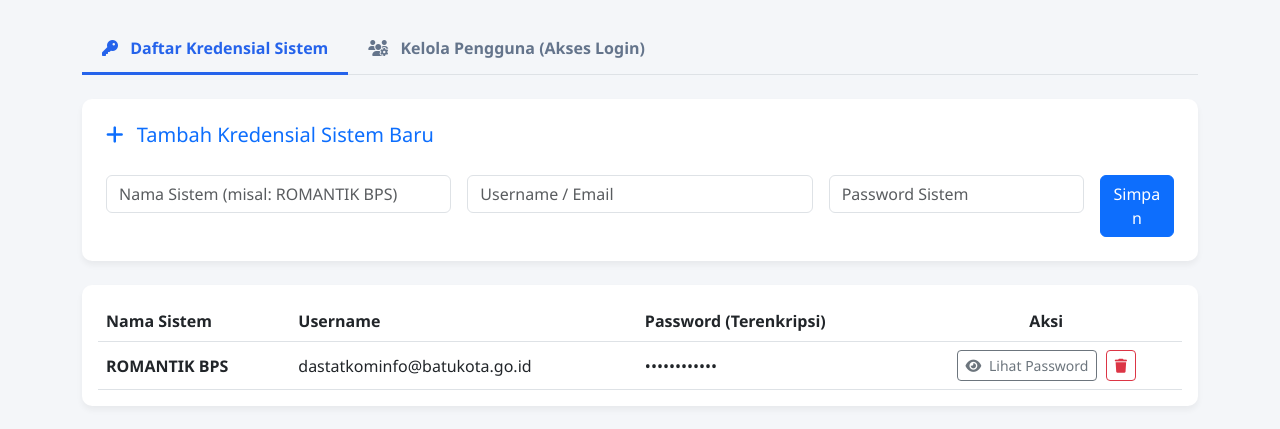
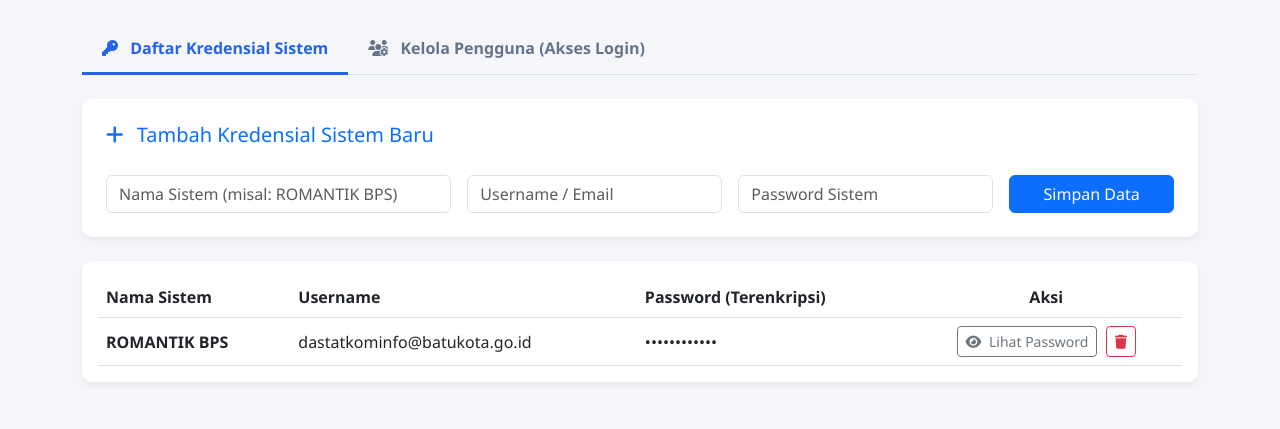
Before and after one commit to 230601110057-blip/kredensial-diskominfo, a Flask app: page /dashboard in a window 1280 px wide. Shown: the part 50-479 px from the top of the page. Run offline with Flask 3, Linux system fonts and the light colour scheme; a user stored in the database is signed in; data comes from the database, SQL or seed files in the repository.

Commit message:
Add files via upload

```diff
--- a/templates/dashboard.html
+++ b/templates/dashboard.html
@@ -22,7 +22,7 @@
         <span class="navbar-brand mb-0 h1"><i class="fa-solid fa-shield-halved me-2"></i> Manajemen Kredensial</span>
         <div class="text-white">
             <span class="me-3"><i class="fa-solid fa-user me-1"></i> {{ session.get('username') }} (<strong>{{ session.get('role') }}</strong>)</span>
-            <a href="/logout" class="btn btn-outline-light btn-sm"><i class="fa-solid fa-right-from-bracket"></i> Keluar</a>
+            <a href="{{ url_for('logout') if 'logout' in endpoints else '/logout' }}" class="btn btn-outline-light btn-sm"><i class="fa-solid fa-right-from-bracket"></i> Keluar</a>
         </div>
     </nav>
 
@@ -67,18 +67,20 @@
                 {% if session.get('role')|lower == 'admin' %}
                 <div class="card p-4 mb-4">
                     <h5 class="card-title text-primary"><i class="fa-solid fa-plus me-2"></i> Tambah Kredensial Sistem Baru</h5>
-                    <form action="/add_credential" method="POST" class="row g-3 mt-1">
+                    <!-- Form disesuaikan agar mencari route otomatis atau fallback -->
+                    <form action="/add_credential" method="POST" class="row g-3 mt-1 align-items-center">
                         <div class="col-md-4">
                             <input type="text" name="service_name" class="form-control" placeholder="Nama Sistem (misal: ROMANTIK BPS)" required>
                         </div>
-                        <div class="col-md-4">
+                        <div class="col-md-3">
                             <input type="text" name="username" class="form-control" placeholder="Username / Email" required>
                         </div>
                         <div class="col-md-3">
                             <input type="password" name="password" class="form-control" placeholder="Password Sistem" required>
                         </div>
-                        <div class="col-md-1">
-                            <button type="submit" class="btn btn-primary w-100">Simpan</button>
+                        <!-- Ukuran Tombol Diperbesar jadi col-md-2 agar TIDAK TERPOTONG -->
+                        <div class="col-md-2">
+                            <button type="submit" class="btn btn-primary w-100 text-nowrap">Simpan Data</button>
                         </div>
                     </form>
                 </div>
@@ -130,21 +132,22 @@
                 <!-- FORM TAMBAH PENGGUNA BARU -->
                 <div class="card p-4 mb-4">
                     <h5 class="card-title text-success"><i class="fa-solid fa-user-plus me-2"></i> Tambah Pengguna / Akses User Baru</h5>
-                    <form action="/add_user" method="POST" class="row g-3 mt-1">
+                    <form action="/add_user" method="POST" class="row g-3 mt-1 align-items-center">
                         <div class="col-md-4">
                             <input type="text" name="username" class="form-control" placeholder="Masukkan Username Baru" required>
                         </div>
-                        <div class="col-md-4">
+                        <div class="col-md-3">
                             <input type="password" name="password" class="form-control" placeholder="Masukkan Password Baru" required>
                         </div>
-                        <div class="col-md-2">
+                        <div class="col-md-3">
                             <select name="role" class="form-select">
                                 <option value="staf">Staf / PKL</option>
                                 <option value="admin">Admin</option>
                             </select>
                         </div>
+                        <!-- Ukuran Tombol Diperbesar jadi col-md-2 agar TIDAK TERPOTONG -->
                         <div class="col-md-2">
-                            <button type="submit" class="btn btn-success w-100">Simpan User</button>
+                            <button type="submit" class="btn btn-success w-100 text-nowrap">Simpan User</button>
                         </div>
                     </form>
                 </div>
@@ -200,9 +203,28 @@
         function togglePassword(id) {
             const field = document.getElementById(`pass-field-${id}`);
             if (field.innerText === '••••••••••••') {
+                // Coba ambil password dari API Flask
                 fetch(`/get_password/${id}`)
+                    .then(res => {
+                        if (!res.ok) {
+                            return fetch(`/lihat_password/${id}`);
+                        }
+                        return res;
+                    })
                     .then(res => res.json())
-                    .then(data => { field.innerText = data.password; });
+                    .then(data => {
+                        if (data.password) {
+                            field.innerText = data.password;
+                        } else if (data.decrypted) {
+                            field.innerText = data.decrypted;
+                        } else {
+                            alert('Gagal mengambil password.');
+                        }
+                    })
+                    .catch(err => {
+                        console.error(err);
+                        alert('Endpoint API lihat password tidak ditemukan di app.py');
+                    });
             } else {
                 field.innerText = '••••••••••••';
             }
```
